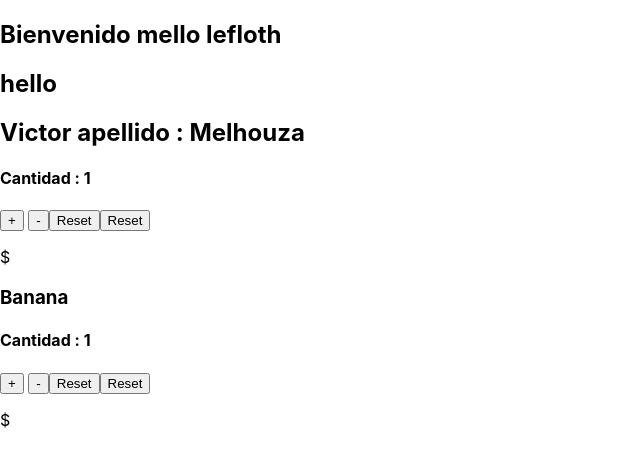
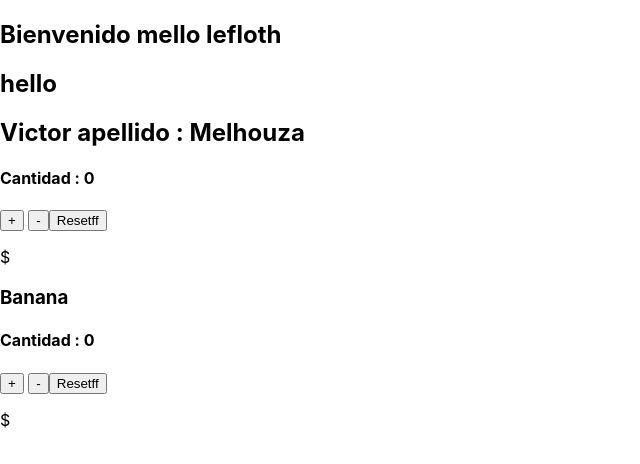
Before and after one commit to ferlefloth/proyecto01, a React (Create React App) app: page / in a window 1280 px wide. Shown: the top 464 px of the page, without its empty margins (0-640 px from the left). Built offline with nearby package versions, Linux system fonts and the light colour scheme.

Commit message:
Se hizo la carpeta components y realizamos el binding con arrowFunctions porque es muchisimo más cómodo

```diff
--- a/src/App.js
+++ b/src/App.js
@@ -1,78 +1,7 @@
 import logo from './logo.svg';
 import './App.css';
 import { Component } from 'react';
-import { unmountComponentAtNode } from 'react-dom';
-
-
-
-/*los ESTADOS: Es un objeto que representa el estado actual de un componente */
-class Fruta extends Component {
-
-constructor(){ // Es un patron creacional, solo se ejecuta una vez cuando se INSTANCIA en el DOM
-  super();
-  this.sumar = this.sumar.bind(this) // """"FORMA 2 DE LOS BINDS""""": Se hacen tdos los metodos de la clase acá adentro , en vez de ponerlo dentro del botón
-  //  this.restar = this.restar.bind(this)
-
-  const metodos = ["restar"]
-
-  metodos.forEach((metodo)=>{
-
-    this[metodo]= this[metodo].bind(this)
-  })
-
-
-
-  this.state = { //Se pueden definir un objeto con las propiadeades que quereamos
-    cantidad : 1,
-  }
-}
-
-sumar(){
-
-  this.setState({cantidad : this.state.cantidad + 1})
-}
-
-restar(){
-
-  this.setState({cantidad: this.state.cantidad -1})
-
-}
-
-reset(){
-
-    this.setState({cantidad: this.state.cantidad === 0 })
-}
-render(){
-return(
-
-<div>
-
-
-  <h3>{this.props.name}</h3>
-  <h4>Cantidad : {this.state.cantidad}</h4>     {/*//No es buena práctica tener eventos con flechas. el setState vuelve a renderizar SOLO lo que se modificó en el elemento dentro del DOM */}
-    <button onClick={this.sumar}>  + </button>   {/*El this.agregar no podría referirse al botón , hay que ponerle el  .bind para que el this.agregar funcione. se fuerza a que el this. agregar lo busque dentro de la clase y no dentro de el método agregar()*/}
-    <button onClick={this.restar}>  -  </button>
-    <button onClick={this.reset}>  Reset  </button>
-
-    <button onClick={this.reset.bind(this)}>  Reset  </button> {/*"""""""FORMA 1 DE LOS BINDS""""""": De esta forma es un poco mas Sucio , pero está bien. Lo ideal es hacerlo dentro del constructor como se muestra en los de arriba*/ }
-
-
-  <p>${this.props.price}</p>
-</div>
-
-);
-
-
-
-}
-
-}
-
-
-
-
-
-
+import Fruta from './components/frutas'
 
 
 
--- /dev/null
+++ b/src/components/frutas.js
@@ -0,0 +1,42 @@
+import React, {Component} from 'react';
+
+
+/*los ESTADOS: Es un objeto que representa el estado actual de un componente */
+class Fruta extends Component {
+
+    constructor(){ // Es un patron creacional, solo se ejecuta una vez cuando se INSTANCIA en el DOM
+      super();
+    }
+      state = {cantidad : 0 }
+
+      sumar = ()=>this.setState({cantidad : this.state.cantidad +1 })
+
+      restar =() =>this.setState({cantidad : this.state.cantidad -1 })
+
+      reset = ()=>{this.setState({cantidad : this.state.cantidad ===0})} // Con el arrow function podemos jugar y hacer los bindings acá para meterlos dentro del JSX de abajo
+
+
+
+    render(){
+    return(
+
+        <div>
+
+
+          <h3>{this.props.name}</h3>
+          <h4>Cantidad : {this.state.cantidad}</h4>     {/*//No es buena práctica tener eventos con flechas. el setState vuelve a renderizar SOLO lo que se modificó en el elemento dentro del DOM */}
+            <button onClick={this.sumar}>  + </button>   {/*El this.agregar no podría referirse al botón , hay que ponerle el  .bind para que el this.agregar funcione. se fuerza a que el this. agregar lo busque dentro de la clase y no dentro de el método agregar()*/}
+            <button onClick={this.restar}>  -  </button>
+
+
+            <button onClick={this.reset.bind(this)}>  Resetff  </button> {/*"""""""FORMA 1 DE LOS BINDS""""""": De esta forma es un poco mas Sucio , pero está bien. Lo ideal es hacerlo dentro del constructor como se muestra en los de arriba*/ }
+
+
+          <p>${this.props.price}</p>
+        </div>
+    );
+    }
+
+}
+
+export default Fruta;
```
